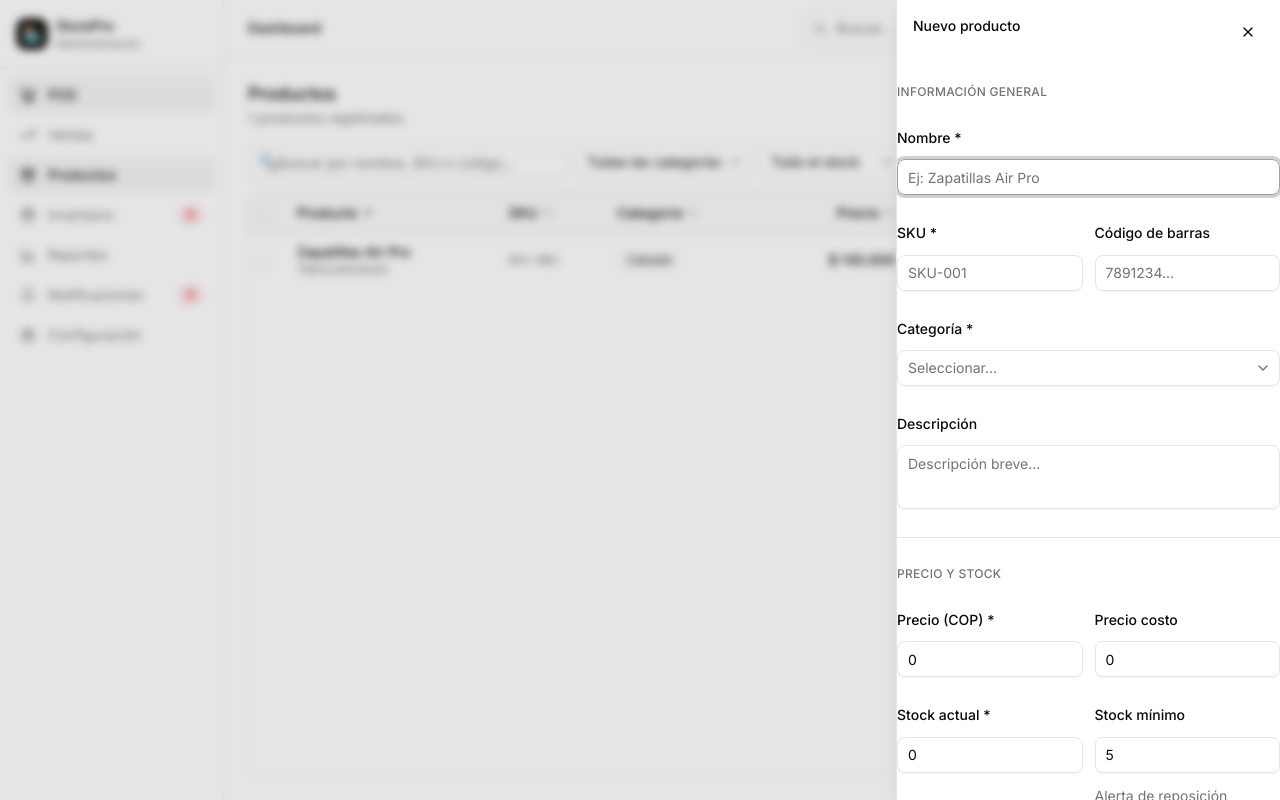
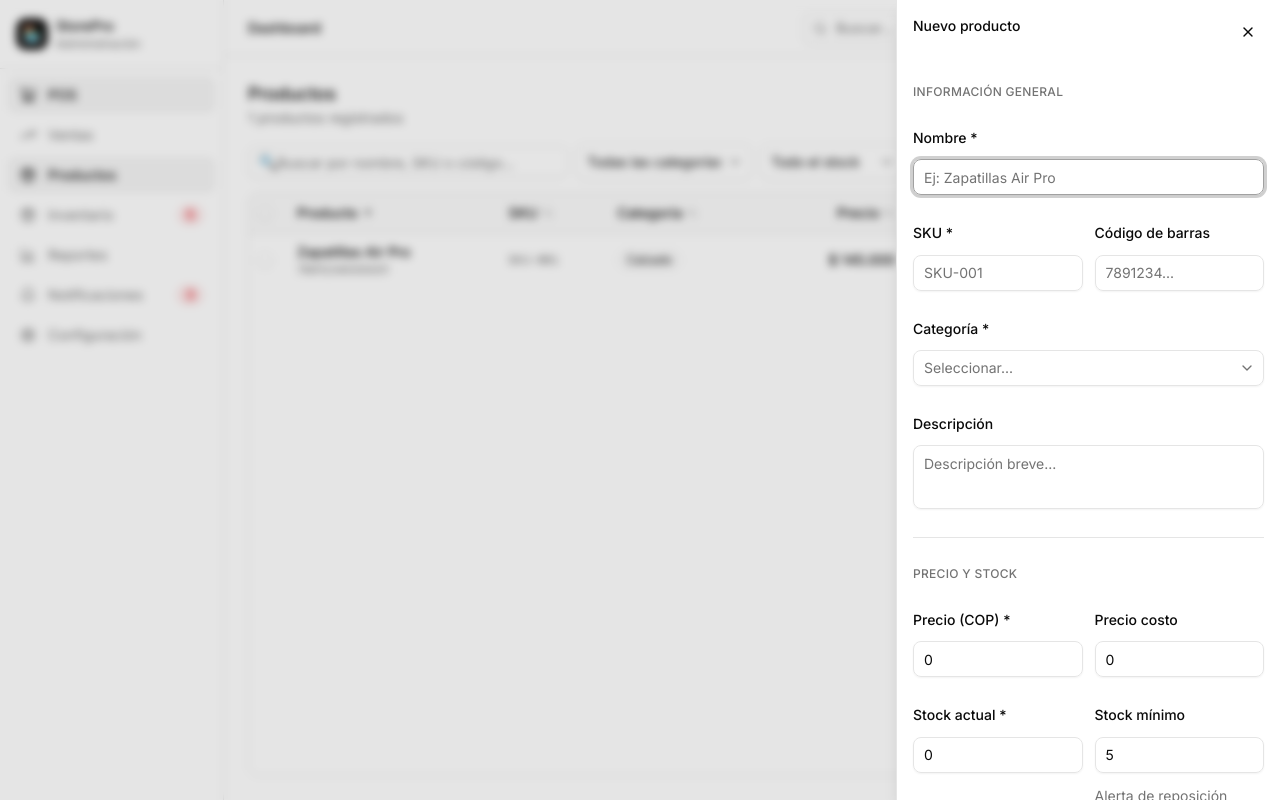
Before and after one commit to olimac26/StoreAdmin, a Next.js app in the folder frontend/: page /products in a window 1280 px wide. Both pictures are taken after a click on the button "Nuevo producto". Built offline with nearby package versions, Linux system fonts and the light colour scheme.

Commit message:
[refactor] update form products styles

```diff
--- a/frontend/app/globals.css
+++ b/frontend/app/globals.css
@@ -1,6 +1,6 @@
 @import 'tailwindcss';
-@import "tw-animate-css";
-@import "shadcn/tailwind.css";
+@import 'tw-animate-css';
+@import 'shadcn/tailwind.css';
 
 @custom-variant dark (&:is(.dark *));
 
@@ -128,3 +128,14 @@
     @apply font-sans;
   }
 }
+
+input[type='number']::-webkit-outer-spin-button,
+input[type='number']::-webkit-inner-spin-button {
+  -webkit-appearance: none;
+  margin: 0;
+}
+
+/* Ocultar flechas en Firefox */
+input[type='number'] {
+  -moz-appearance: textfield;
+}
--- a/frontend/components/products/ProductDrawer.tsx
+++ b/frontend/components/products/ProductDrawer.tsx
@@ -28,7 +28,7 @@
             {product ? 'Editar producto' : 'Nuevo producto'}
           </SheetTitle>
         </SheetHeader>
-        <div className="flex-1 overflow-y-auto py-4">
+        <div className="flex-1 overflow-y-auto p-4">
           <ProductForm
             defaultValues={product ?? undefined}
             onSave={onSave}
```
